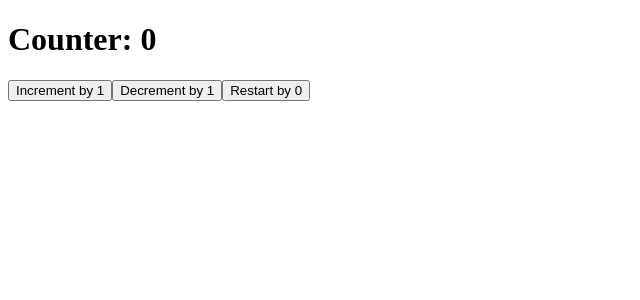
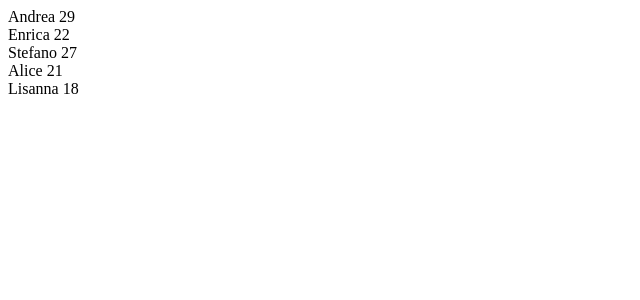
Before and after one commit to ANDgeloREA/react-exercises, a React (Create React App) app in the folder react-exercises/: page / in a window 1280 px wide. Shown: the top 300 px of the page, without its empty margins (0-640 px from the left). Built offline with nearby package versions, Linux system fonts and the light colour scheme.

Commit message:
complete exercise 45

```diff
--- a/react-exercises/src/App.js
+++ b/react-exercises/src/App.js
@@ -1,9 +1,9 @@
-import ClickCounter from "./components/ClickCounter";
+import FilteredList from './components/FilteredList';
 
 const App = () => {
   return (
     <>
-      <ClickCounter />
+      <FilteredList />
     </>
   );
 }
--- a/react-exercises/src/components/ClickCounter.js
+++ /dev/null
@@ -1,18 +0,0 @@
-import { useCounter } from "../hooks/useCounter"
-
-const ClickCounter = ({initialValue = 0}) => {
-    const {count, increment, decrement, reset} = useCounter(initialValue)
-
-    return (
-        <>
-          <h1>Counter: {count}</h1>
-          <div>
-            <button onClick={increment}>Increment by 1</button>
-            <button onClick={decrement}>Decrement by 1</button>
-            <button onClick={reset}>Restart by 0</button>
-          </div>
-        </>
-    );
-}
-
-export default ClickCounter
--- /dev/null
+++ b/react-exercises/src/components/FilteredList.js
@@ -0,0 +1,65 @@
+import { useMemo } from "react"
+
+function FilteredList() {
+
+    const usersData = [
+        {
+            id: 1,
+            name: "Andrea",
+            age: 29
+        },
+        {
+            id: 2,
+            name: "Enrica",
+            age: 22
+        },
+        {
+            id: 3,
+            name: "Leonardo",
+            age: 8
+        },
+        {
+            id: 4,
+            name: "Stefano",
+            age: 27
+        },
+        {
+            id: 5,
+            name: "Alice",
+            age: 21
+        },
+        {
+            id: 6,
+            name: "Paolo",
+            age: 16
+        },
+        {
+            id: 7,
+            name: "Gabriele",
+            age: 17
+        },
+        {
+            id: 8,
+            name: "Lisanna",
+            age: 18
+        }
+    ]
+
+    const adults = useMemo(() => usersData.filter(item => item.age >= 18), [usersData])
+
+    return (
+        <>
+            {
+                adults.map(((item) => {
+                    return (
+                        <>
+                            <div>{item.name} {item.age}</div>
+                        </>
+                    )
+                }))
+            }
+        </>
+    )
+}
+
+export default FilteredList
--- a/react-exercises/src/hooks/useCounter.js
+++ /dev/null
@@ -1,27 +0,0 @@
-import { useCallback, useState } from "react"
-
-export const useCounter = (initialValue = 0) => {
-    const [count, setCount] = useState(initialValue);
-
-    const handleIncrement = useCallback(
-        function handleCounterIncrement() {
-            setCount(count => count + 1);
-        }, [])
-
-    const handleDecrement = useCallback(
-        function handleCounterDecrement() {
-            setCount(count => count - 1);
-        }, [])
-
-    const handleReset = useCallback(
-        function handleCounterReset() {
-            setCount(initialValue);
-        }, [])
-
-    return {
-        count: count,
-        increment: handleIncrement,
-        decrement: handleDecrement,
-        reset: handleReset,
-    }
-}
```
Also changed, not shown: 2 other files (tests, documents, lock files or other folders).
